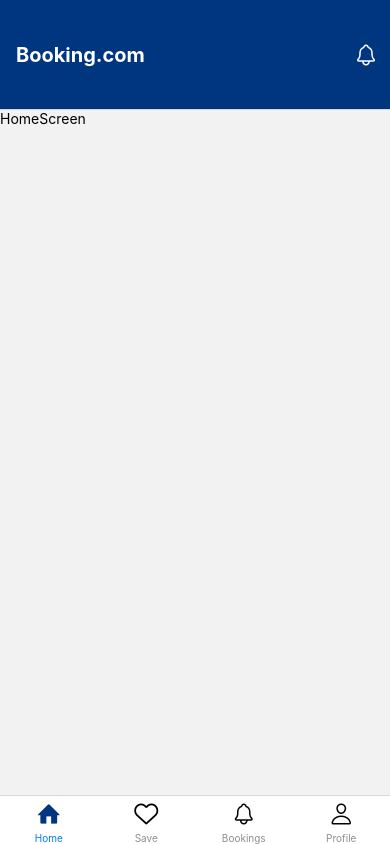
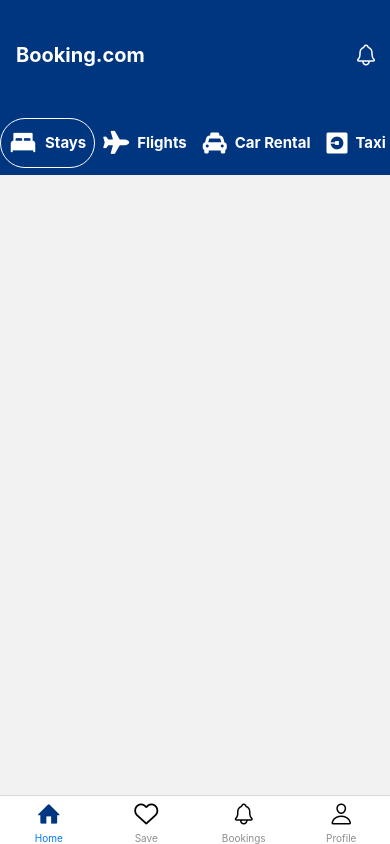
Before and after one commit to fp3-Hacktiv8-React-Native/booking-app, a React Native app: screen /Home in a window 390 px wide. Built offline with nearby package versions, Linux system fonts and the light colour scheme.

Commit message:
add header components

```diff
--- /dev/null
+++ b/components/Header.js
@@ -0,0 +1,105 @@
+import { Pressable, StyleSheet, Text, View } from "react-native";
+import React from "react";
+import { Ionicons } from "@expo/vector-icons";
+import { FontAwesome5 } from "@expo/vector-icons";
+
+const Header = () => {
+  return (
+    <View
+      style={{
+        backgroundColor: "#003580",
+        height: 65,
+        flexDirection: "row",
+        alignItems: "center",
+        justifyContent: "space-around",
+      }}
+    >
+      <Pressable
+        style={{
+          flexDirection: "row",
+          alignItems: "center",
+          borderColor: "white",
+          borderWidth: 1,
+          borderRadius: 25,
+          padding: 8,
+        }}
+      >
+        <Ionicons name="bed-sharp" size={28} color="white" />
+        <Text
+          style={{
+            marginLeft: 8,
+            fontWeight: "bold",
+            color: "white",
+            fontSize: 15,
+          }}
+        >
+          Stays
+        </Text>
+      </Pressable>
+
+      <Pressable
+        style={{
+          flexDirection: "row",
+          alignItems: "center",
+          padding: 8,
+        }}
+      >
+        <FontAwesome5 name="plane" size={23} color="white" />
+        <Text
+          style={{
+            marginLeft: 8,
+            fontWeight: "bold",
+            color: "white",
+            fontSize: 15,
+          }}
+        >
+          Flights
+        </Text>
+      </Pressable>
+
+      <Pressable
+        style={{
+          flexDirection: "row",
+          alignItems: "center",
+          padding: 8,
+        }}
+      >
+        <FontAwesome5 name="taxi" size={24} color="white" />
+        <Text
+          style={{
+            marginLeft: 8,
+            fontWeight: "bold",
+            color: "white",
+            fontSize: 15,
+          }}
+        >
+          Car Rental
+        </Text>
+      </Pressable>
+
+      <Pressable
+        style={{
+          flexDirection: "row",
+          alignItems: "center",
+          padding: 8,
+        }}
+      >
+        <FontAwesome5 name="uber" size={24} color="white" />
+        <Text
+          style={{
+            marginLeft: 8,
+            fontWeight: "bold",
+            color: "white",
+            fontSize: 15,
+          }}
+        >
+          Taxi
+        </Text>
+      </Pressable>
+    </View>
+  );
+};
+
+export default Header;
+
+const styles = StyleSheet.create({});
--- a/screens/HomeScreen.js
+++ b/screens/HomeScreen.js
@@ -2,6 +2,7 @@ import { StyleSheet, Text, View } from "react-native";
 import React, { useLayoutEffect } from "react";
 import { useNavigation } from "@react-navigation/core";
 import { Ionicons } from "@expo/vector-icons";
+import Header from "../components/Header";
 
 const HomeScreen = () => {
   const navigation = useNavigation();
@@ -17,6 +18,8 @@ const HomeScreen = () => {
       headerStyle: {
         backgroundColor: "#003580",
         height: 110,
+        borderBottomColor: "transparent",
+        shadowColor: "transparent",
       },
       headerRight: () => (
         <Ionicons
@@ -30,7 +33,7 @@ const HomeScreen = () => {
   }, []);
   return (
     <View>
-      <Text>HomeScreen</Text>
+      <Header />
     </View>
   );
 };
```
